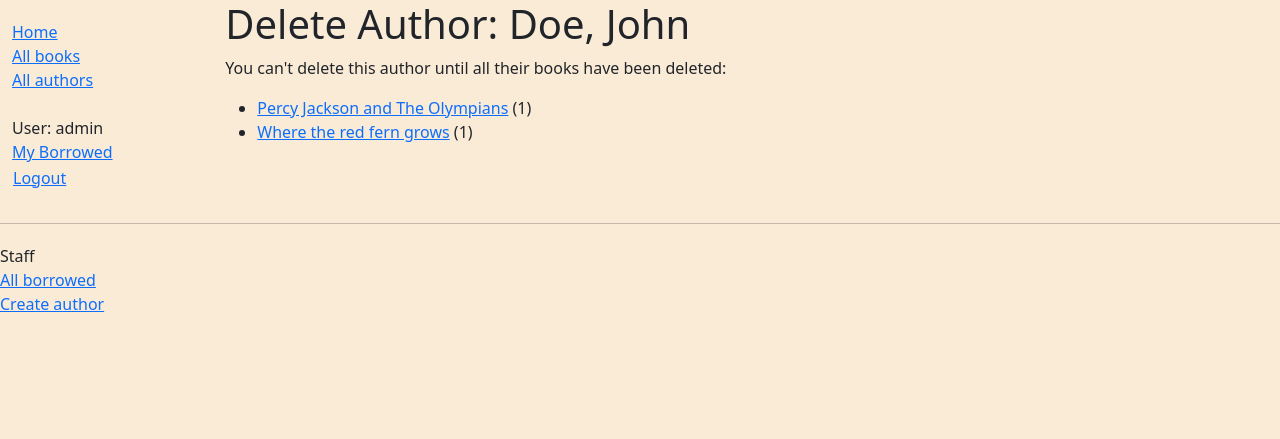
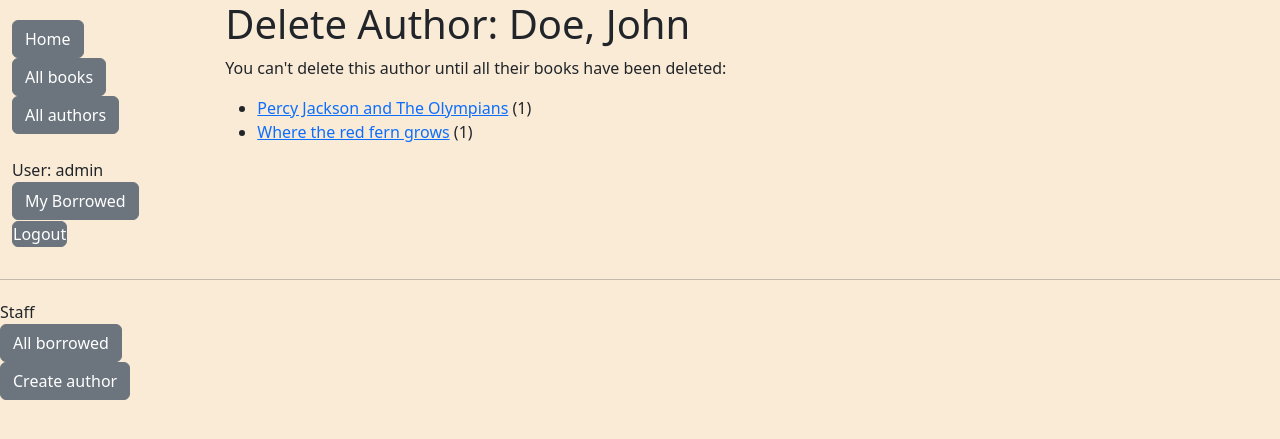
Before and after one commit to alex-aNelson/313-assignment4, a Django app: page /catalog/author/1/delete/ in a window 1280 px wide. Shown: the top 439 px of the page. Run offline with Django 5.2, Linux system fonts and the light colour scheme; a user stored in the database is signed in; data comes from the database, SQL or seed files in the repository; both versions use the stored data as it was after the commit.

Commit message:
styling updates

```diff
--- a/tutorial/catalog/templates/catalog/base.html
+++ b/tutorial/catalog/templates/catalog/base.html
@@ -12,30 +12,33 @@
       crossorigin="anonymous">
     <!-- Add additional CSS in static file -->
     {% load static %}
+
+    <link href="https://cdn.jsdelivr.net/npm/bootstrap@5.3.3/dist/css/bootstrap.min.css" rel="stylesheet" integrity="sha384-QWTKZyjpPEjISv5WaRU9OFeRpok6YctnYmDr5pNlyT2bRjXh0JMhjY6hW+ALEwIH" crossorigin="anonymous">
     <link rel="stylesheet" href="{% static 'css/style.css' %}" />
   </head>
   <body>
+    <script src="https://cdn.jsdelivr.net/npm/bootstrap@5.3.3/dist/js/bootstrap.bundle.min.js" integrity="sha384-YvpcrYf0tY3lHB60NNkmXc5s9fDVZLESaAA55NDzOxhy9GkcIdslK1eN7N6jIeHz" crossorigin="anonymous"></script>
     <div class="container-fluid">
       <div class="row">
         <div class="col-sm-2">
           {% block sidebar %}
             <ul class="sidebar-nav">
-              <li><a href="{% url 'index' %}">Home</a></li>
-              <li><a href="{% url 'books' %}">All books</a></li>
-              <li><a href="{% url 'authors'%}">All authors</a></li>
+              <li><a class="btn btn-secondary" href="{% url 'index' %}" role ="button">Home</a></li>
+              <li><a class="btn btn-secondary" href="{% url 'books' %}" role ="button">All books</a></li>
+              <li><a class="btn btn-secondary" href="{% url 'authors'%}"role ="button">All authors</a></li>
               {% if user.is_authenticated %}
               <br>
      <li>User: {{ user.get_username }}</li>
-        <li><a href="{% url 'my-borrowed' %}">My Borrowed</a></li>
+        <li><a class="btn btn-secondary" href="{% url 'my-borrowed' %}" role="button">My Borrowed</a></li>
      <li>
        <form id="logout-form" method="post" action="{% url 'logout' %}">
          {% csrf_token %}
-         <button type="submit" class="btn btn-link">Logout</button>
+         <button type="submit" class="btn btn-secondary">Logout</button>
        </form>
      </li>
 
    {% else %}
-     <li><a href="{% url 'login' %}?next={{ request.path }}">Login</a></li>
+     <li><a class="btn btn-secondary" href="{% url 'login' %}?next={{ request.path }}" role = "button">Login</a></li>
    {% endif %}
             </ul>
           {% endblock %}
@@ -46,13 +49,13 @@
         <div class="pagination">
             <span class="page-links">
                 {% if page_obj.has_previous %}
-                    <a href="{{ request.path }}?page={{ page_obj.previous_page_number }}">previous</a>
+                    <a class="btn btn-secondary" href="{{ request.path }}?page={{ page_obj.previous_page_number }}" role ="button">previous</a>
                 {% endif %}
                 <span class="page-current">
                     Page {{ page_obj.number }} of {{ page_obj.paginator.num_pages }}.
                 </span>
                 {% if page_obj.has_next %}
-                    <a href="{{ request.path }}?page={{ page_obj.next_page_number }}">next</a>
+                    <a class="btn btn-secondary" href="{{ request.path }}?page={{ page_obj.next_page_number }}" role="button">next</a>
                 {% endif %}
             </span>
         </div>
@@ -66,9 +69,9 @@
 <hr>
 <ul class="sidebar-nav">
 <li>Staff</li>
-   <li><a href="{% url 'all-borrowed' %}">All borrowed</a></li>
+   <li><a class="btn btn-secondary" href="{% url 'all-borrowed' %}" role ="button">All borrowed</a></li>
 {% if perms.catalog.add_author %}
-   <li><a href="{% url 'author-create' %}">Create author</a></li>
+   <li><a class="btn btn-secondary" href="{% url 'author-create' %}" role ="button">Create author</a></li>
 {% endif %}
 </ul>
 {% endif %}
```
Also changed, not shown: tutorial/db.sqlite3.
